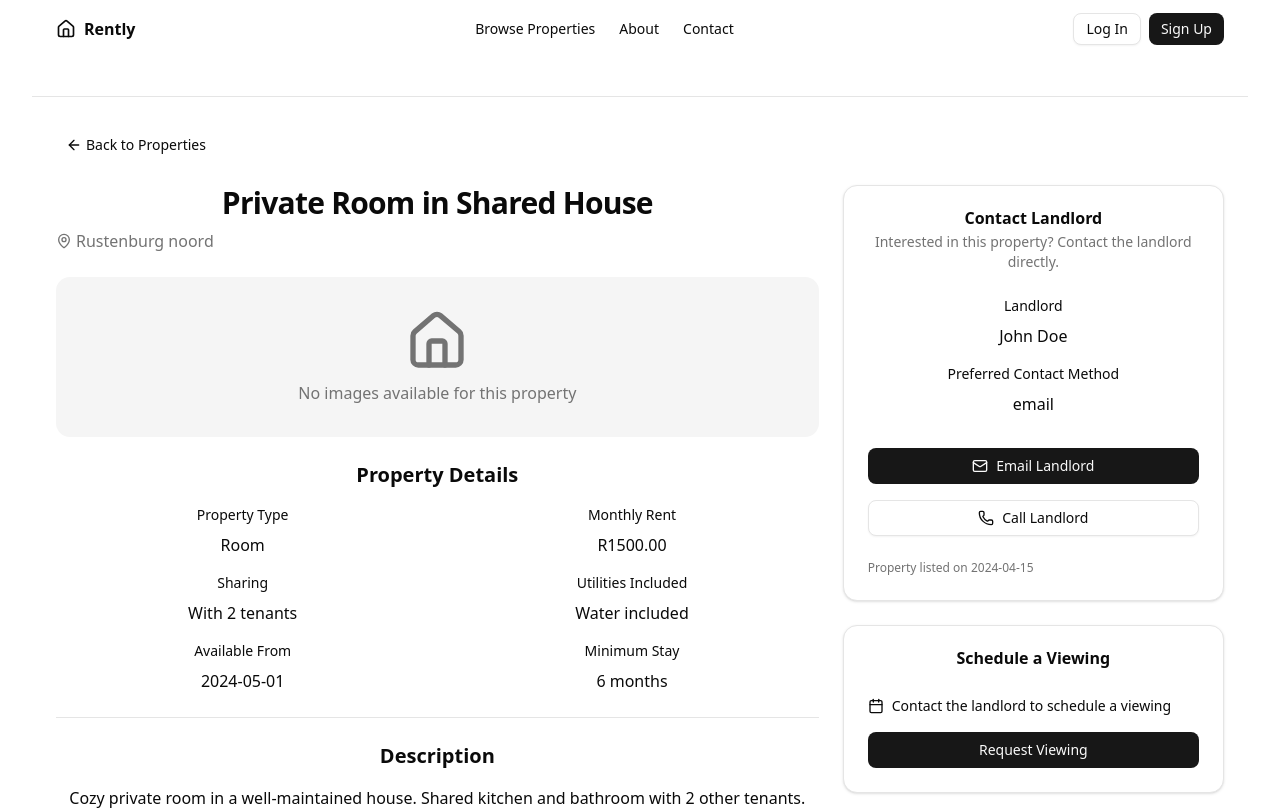
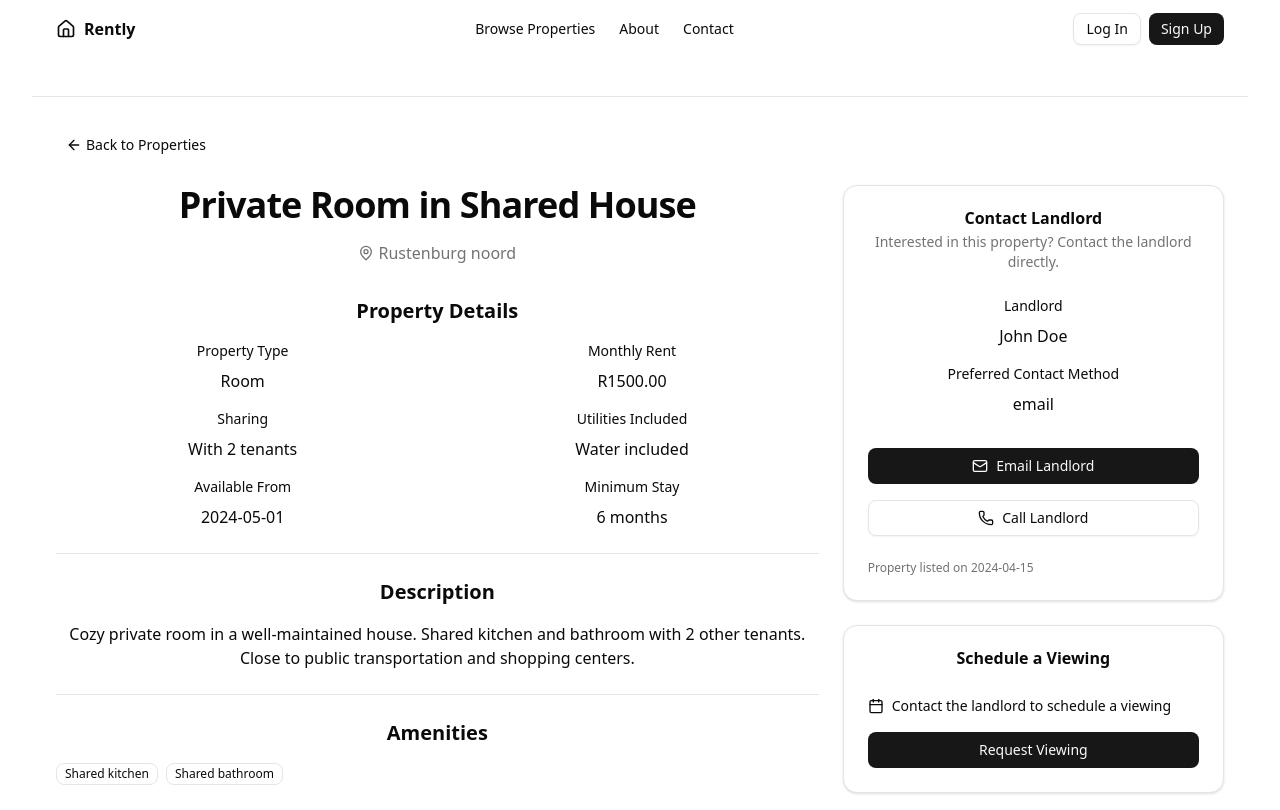
Before and after one commit to whoIsImai/Restly, a React (Vite) app: page /properties/1 in a window 1280 px wide. Shown: the top 810 px of the page. Built offline with nearby package versions, Linux system fonts and the light colour scheme.

Commit message:
removed home

```diff
--- a/src/pages/PropertyDetail.tsx
+++ b/src/pages/PropertyDetail.tsx
@@ -3,7 +3,7 @@ import { Button } from "@/components/ui/button"
 import { Card, CardContent, CardDescription, CardFooter, CardHeader, CardTitle } from "@/components/ui/card"
 import { Separator } from "@/components/ui/separator"
 import { Badge } from "@/components/ui/badge"
-import { ArrowLeft, Calendar, Home, Mail, MapPin, Phone, Share } from "lucide-react"
+import { ArrowLeft, Calendar, Mail, MapPin, Phone, Share } from "lucide-react"
 import NavBar from "@/components/navBar"
 import Footer from "@/components/footer"
 import { properties } from "@/lib/properties"
@@ -59,17 +59,10 @@ export default function PropertyDetailPage() {
           <div className="grid gap-6 lg:grid-cols-[2fr_1fr]">
             <div className="space-y-6">
               <div>
-                <h1 className="text-3xl font-bold tracking-tight">{property.title}</h1>
-                <div className="flex items-center mt-2 text-muted-foreground">
+                <h1 className="text-4xl font-bold tracking-tight">{property.title}</h1>
+                <div className="flex items-center mt-2 text-muted-foreground rounded-xl p-2 justify-center">
                   <MapPin className="mr-1 h-4 w-4" />
                   {property.location}
-                </div>
-              </div>
-
-              <div className="bg-muted rounded-xl p-8 flex items-center justify-center">
-                <div className="text-center space-y-2">
-                  <Home className="w-16 h-16 mx-auto text-muted-foreground" />
-                  <p className="text-muted-foreground">No images available for this property</p>
                 </div>
               </div>
 
```
